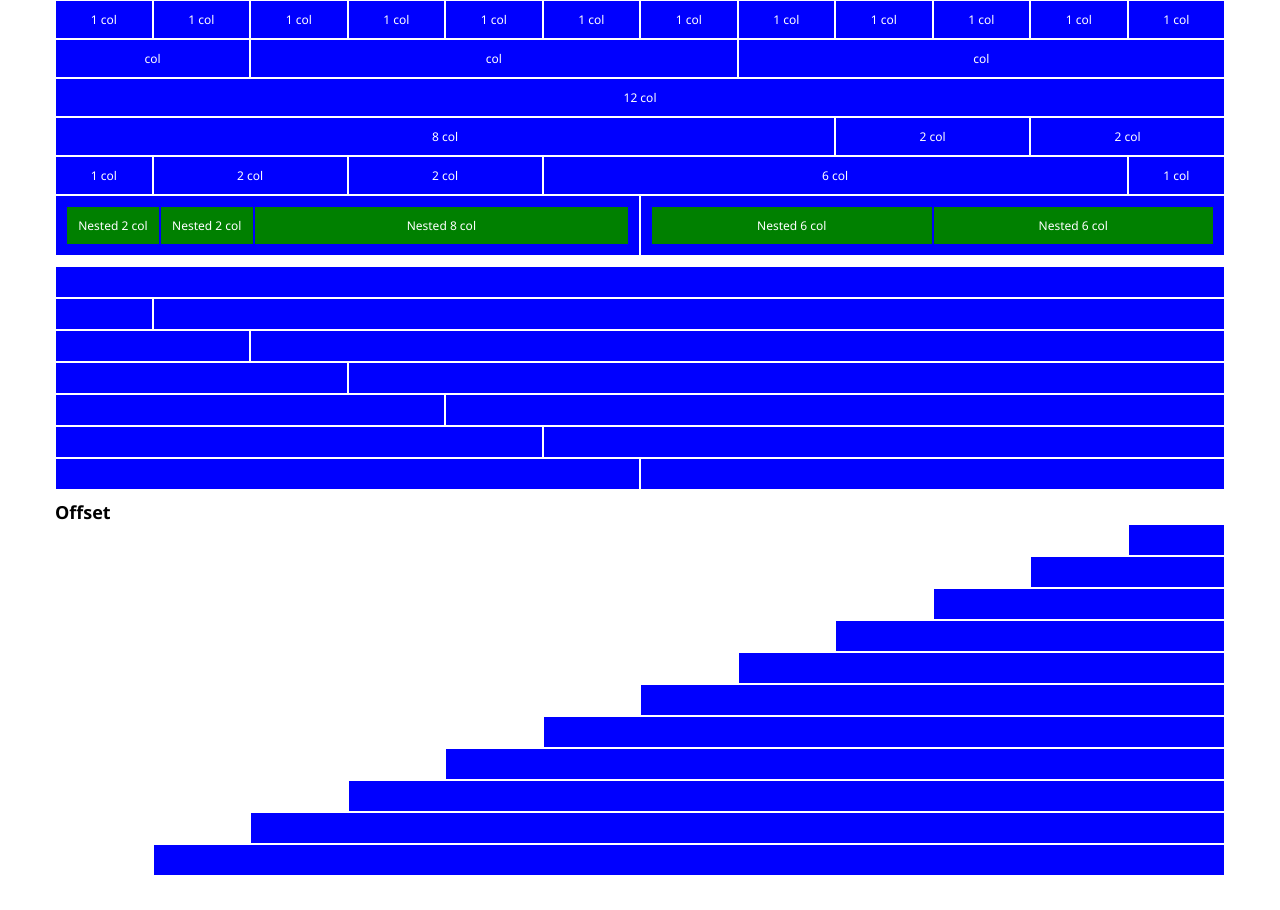
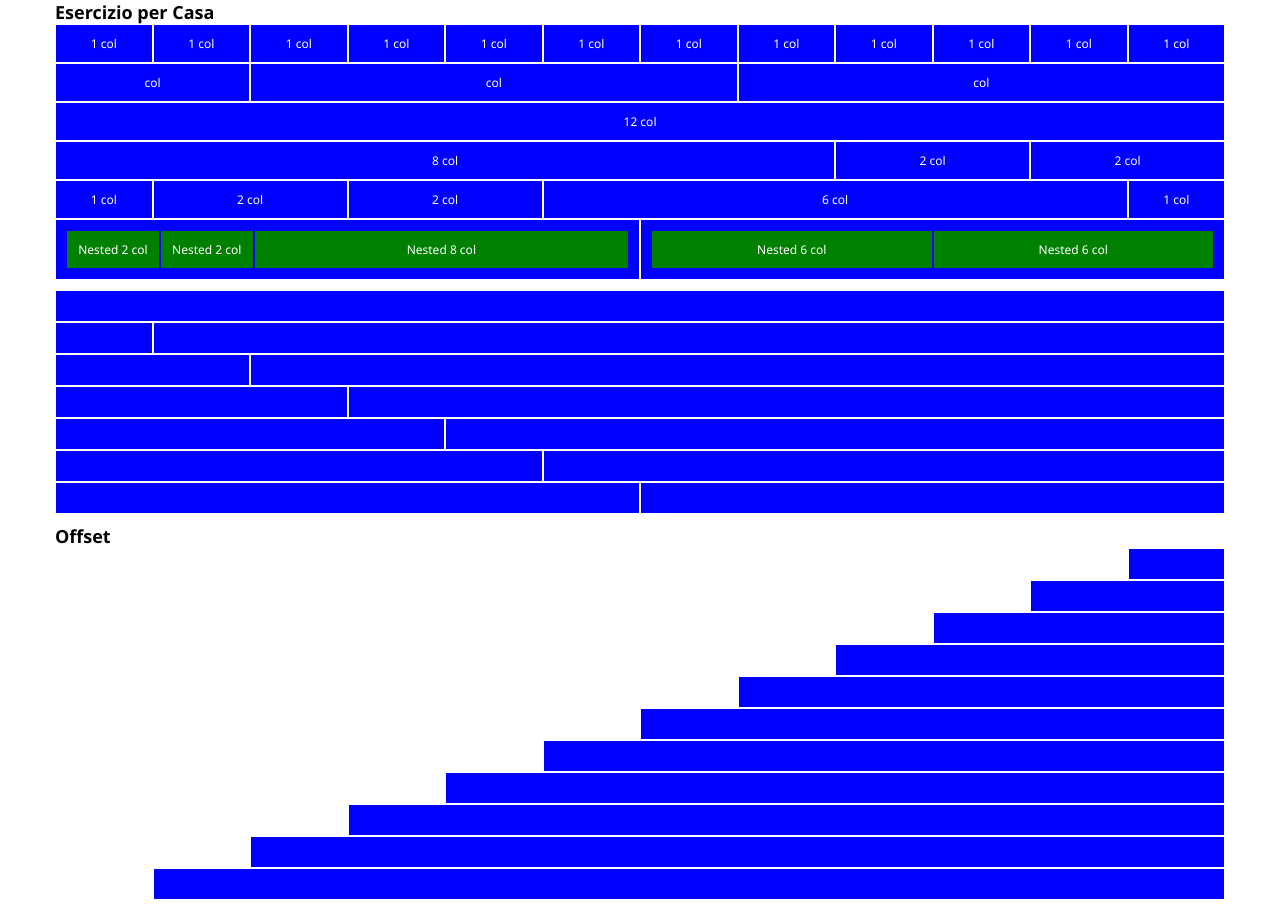
Before and after one commit to massi-17/html-css-12bool, a plain HTML site: page index.html in a window 1280 px wide. Before the commit the page ends 886 px from the top, so only its background shows below. Drawn offline with Linux system fonts and the light colour scheme.

Commit message:
add h1 primo gruppo

```diff
--- a/index.html
+++ b/index.html
@@ -10,6 +10,7 @@
 </head>
 <body>
     <div class="container">
+        <h1>Esercizio per Casa</h1>
 
         <div class="row">
             <div class="col-1">1 col</div>
```
